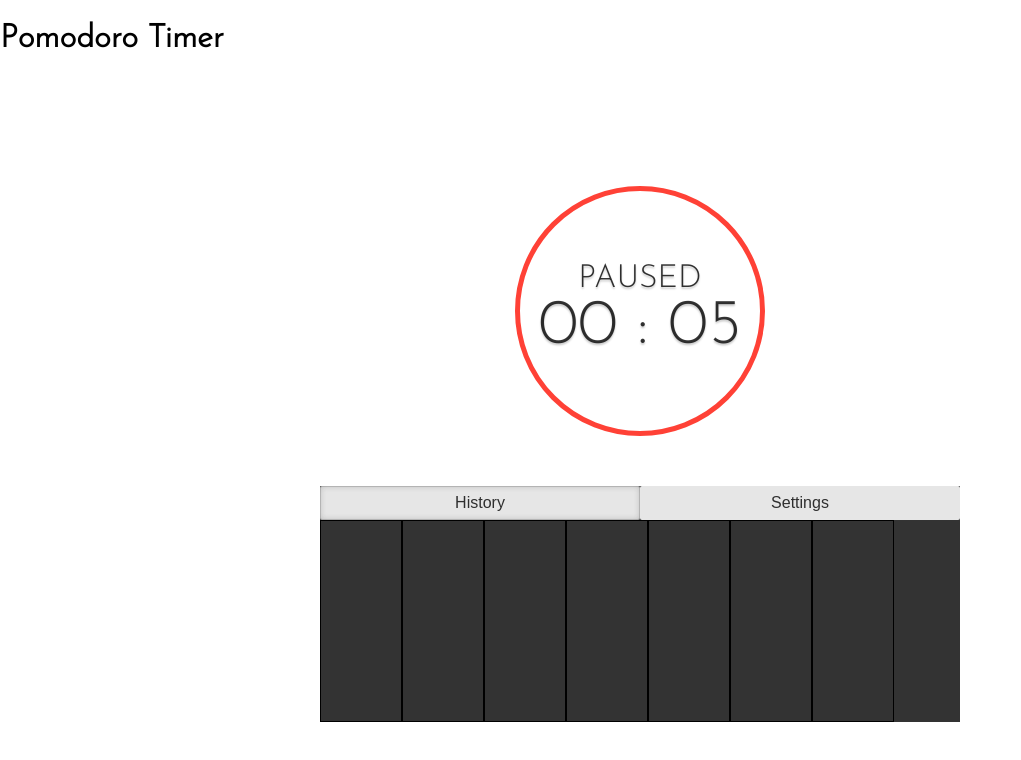
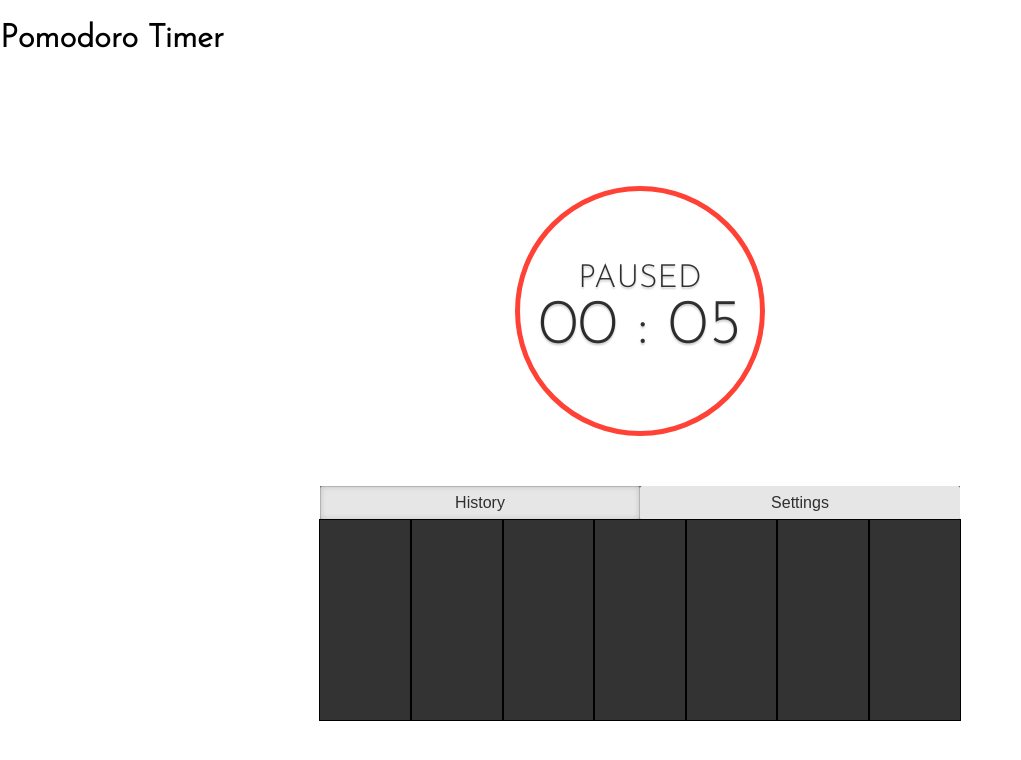
Before and after one commit to Shynras/Overpomo, a React app: page / in a window 1280 px wide. Shown: the top 760 px of the page, without its empty margins (0-1021 px from the left). Built offline with nearby package versions, Linux system fonts and the light colour scheme.

Commit message:
fixed graph to fill the entire History box width

```diff
--- a/src/History.tsx
+++ b/src/History.tsx
@@ -1,4 +1,4 @@
-import React, {useEffect} from "react";
+import React from "react";
 
 type Data = {
     work: number,
@@ -20,7 +20,7 @@ const History = () => {
 
     const generateDay = (k:number, work:number, pause:number, hGraph:number) => {
         return (
-            <div className="day pure-u-1-8" key={k} style={{height: hGraph}}>
+            <div className="day pure-u-1-7" key={k} style={{height: hGraph}}>
                 <div className="break" style={{height: pause}} />
                 <div className="work" style={{height: work}} />
             </div>
--- a/src/style.scss
+++ b/src/style.scss
@@ -64,7 +64,8 @@ input {
   display: flex;
   justify-content: flex-end;
   flex-direction: column;
-  border: 1px solid black;
+  outline: 1px solid black;
+  width: 14.2857%;
 
   .break {
     background-color: cyan;
```
